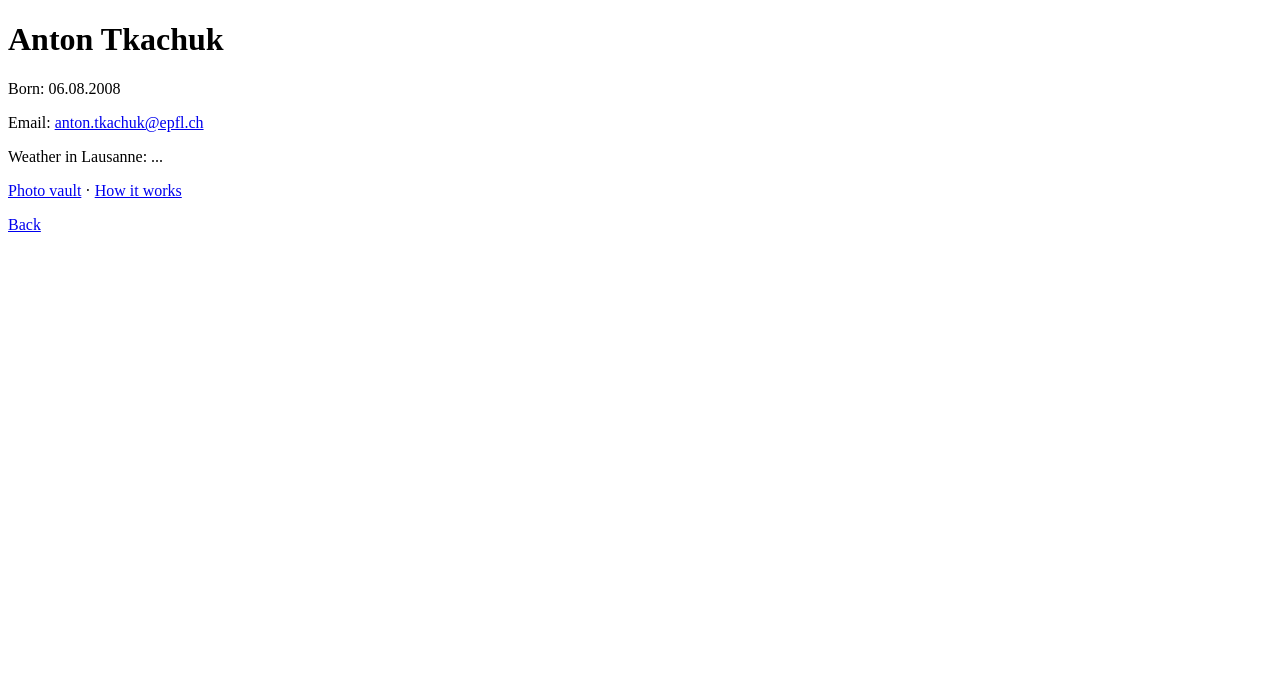
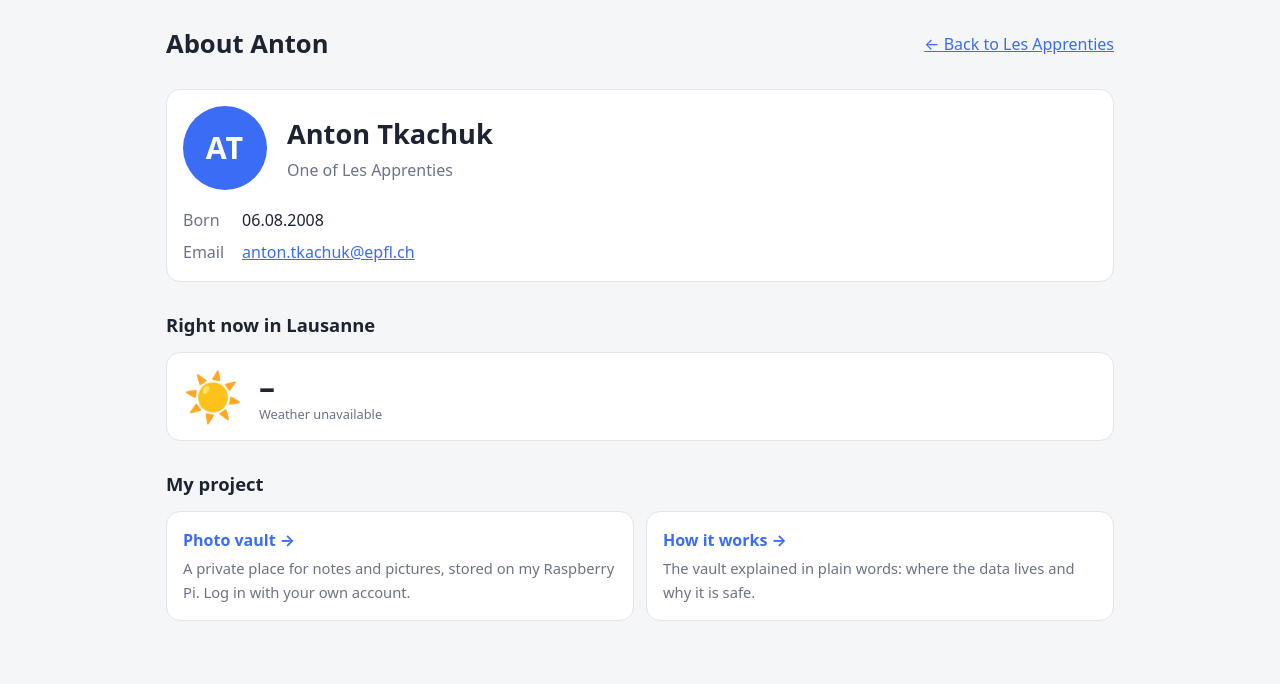
Before and after one commit to Kapas3T/LeProjet, a PHP site: page /pages/about/anton.php in a window 1280 px wide. Shown: the top 684 px of the page. Run offline with PHP 8.4, Linux system fonts and the light colour scheme.

Commit message:
minor changes

```diff
--- a/pages/about/anton.php
+++ b/pages/about/anton.php
@@ -2,19 +2,100 @@
 <html lang="en">
 <head>
     <meta charset="UTF-8">
+    <meta name="viewport" content="width=device-width, initial-scale=1.0">
     <title>About Anton</title>
+    <link rel="stylesheet" href="../style.css">
+    <style>
+        .hero { display: flex; align-items: center; gap: 20px; flex-wrap: wrap; }
+        .avatar {
+            width: 84px; height: 84px; border-radius: 50%; flex: none;
+            display: flex; align-items: center; justify-content: center;
+            background: var(--accent); color: var(--accent-text);
+            font-size: 1.9rem; font-weight: 700; letter-spacing: 1px;
+        }
+        .hero h2 { margin: 0; font-size: 1.7rem; }
+        .hero p { margin: 2px 0 0; color: var(--muted); }
+        dl { display: grid; grid-template-columns: max-content 1fr; gap: 6px 18px; margin: 18px 0 0; }
+        dt { color: var(--muted); }
+        dd { margin: 0; }
+        .weather { display: flex; align-items: center; gap: 16px; }
+        .weather .icon { font-size: 3rem; line-height: 1; }
+        .weather .temp { font-size: 2rem; font-weight: 700; line-height: 1.1; }
+        .links { display: grid; gap: 12px; grid-template-columns: repeat(auto-fit, minmax(240px, 1fr)); }
+        .links a.card { text-decoration: none; color: inherit; display: block; }
+        .links a.card:hover { border-color: var(--accent); }
+        .links b { color: var(--accent); }
+        .links p { margin: 4px 0 0; color: var(--muted); font-size: 0.92rem; }
+    </style>
 </head>
 <body>
-    <h1>Anton Tkachuk</h1>
-    <p>Born: 06.08.2008</p>
-    <p>Email: <a href="mailto:anton.tkachuk@epfl.ch">anton.tkachuk@epfl.ch</a></p>
-    <p>Weather in Lausanne: <span id="weather">...</span></p>
-    <p><a href="/pages/admin.php">Photo vault</a> &middot; <a href="/pages/how-it-works.php">How it works</a></p>
-    <a href="/index.php">Back</a>
-    <script>
-        fetch("https://api.open-meteo.com/v1/forecast?latitude=46.52&longitude=6.63&current=temperature_2m")
-            .then(r => r.json())
-            .then(d => document.getElementById("weather").textContent = d.current.temperature_2m + " °C");
-    </script>
+<div class="wrap">
+    <header class="top">
+        <h1>About Anton</h1>
+        <nav><a href="/index.php">&larr; Back to Les Apprenties</a></nav>
+    </header>
+
+    <section class="card">
+        <div class="hero">
+            <div class="avatar" aria-hidden="true">AT</div>
+            <div>
+                <h2>Anton Tkachuk</h2>
+                <p>One of Les Apprenties</p>
+            </div>
+        </div>
+        <dl>
+            <dt>Born</dt><dd>06.08.2008</dd>
+            <dt>Email</dt><dd><a href="mailto:anton.tkachuk@epfl.ch">anton.tkachuk@epfl.ch</a></dd>
+        </dl>
+    </section>
+
+    <h2>Right now in Lausanne</h2>
+    <section class="card weather">
+        <div class="icon" id="w-icon">&#9728;&#65039;</div>
+        <div>
+            <div class="temp" id="w-temp">&hellip;</div>
+            <div class="id" id="w-desc">Loading the weather</div>
+        </div>
+    </section>
+
+    <h2>My project</h2>
+    <div class="links">
+        <a class="card" href="/pages/admin.php">
+            <b>Photo vault &rarr;</b>
+            <p>A private place for notes and pictures, stored on my Raspberry Pi. Log in with your own account.</p>
+        </a>
+        <a class="card" href="/pages/how-it-works.php">
+            <b>How it works &rarr;</b>
+            <p>The vault explained in plain words: where the data lives and why it is safe.</p>
+        </a>
+    </div>
+</div>
+
+<script>
+    // Open-Meteo weather codes -> [icon, text]
+    const CODES = {
+        0: ["☀️", "Clear sky"], 1: ["🌤️", "Mostly clear"], 2: ["⛅", "Partly cloudy"], 3: ["☁️", "Overcast"],
+        45: ["🌫️", "Fog"], 48: ["🌫️", "Freezing fog"],
+        51: ["🌦️", "Light drizzle"], 53: ["🌦️", "Drizzle"], 55: ["🌦️", "Heavy drizzle"],
+        61: ["🌧️", "Light rain"], 63: ["🌧️", "Rain"], 65: ["🌧️", "Heavy rain"],
+        71: ["🌨️", "Light snow"], 73: ["🌨️", "Snow"], 75: ["🌨️", "Heavy snow"],
+        80: ["🌦️", "Rain showers"], 81: ["🌦️", "Rain showers"], 82: ["⛈️", "Violent showers"],
+        95: ["⛈️", "Thunderstorm"], 96: ["⛈️", "Thunderstorm with hail"], 99: ["⛈️", "Thunderstorm with hail"],
+    };
+    const url = "https://api.open-meteo.com/v1/forecast?latitude=46.52&longitude=6.63"
+              + "&current=temperature_2m,weather_code,wind_speed_10m";
+    fetch(url)
+        .then(r => r.json())
+        .then(d => {
+            const [icon, text] = CODES[d.current.weather_code] || ["🌡️", "Weather"];
+            document.getElementById("w-icon").textContent = icon;
+            document.getElementById("w-temp").textContent = Math.round(d.current.temperature_2m) + " °C";
+            document.getElementById("w-desc").textContent = text + " · wind " + Math.round(d.current.wind_speed_10m) + " km/h";
+        })
+        .catch(() => {
+            document.getElementById("w-temp").textContent = "–";
+            document.getElementById("w-desc").textContent = "Weather unavailable";
+        });
+</script>
 </body>
 </html>
```
